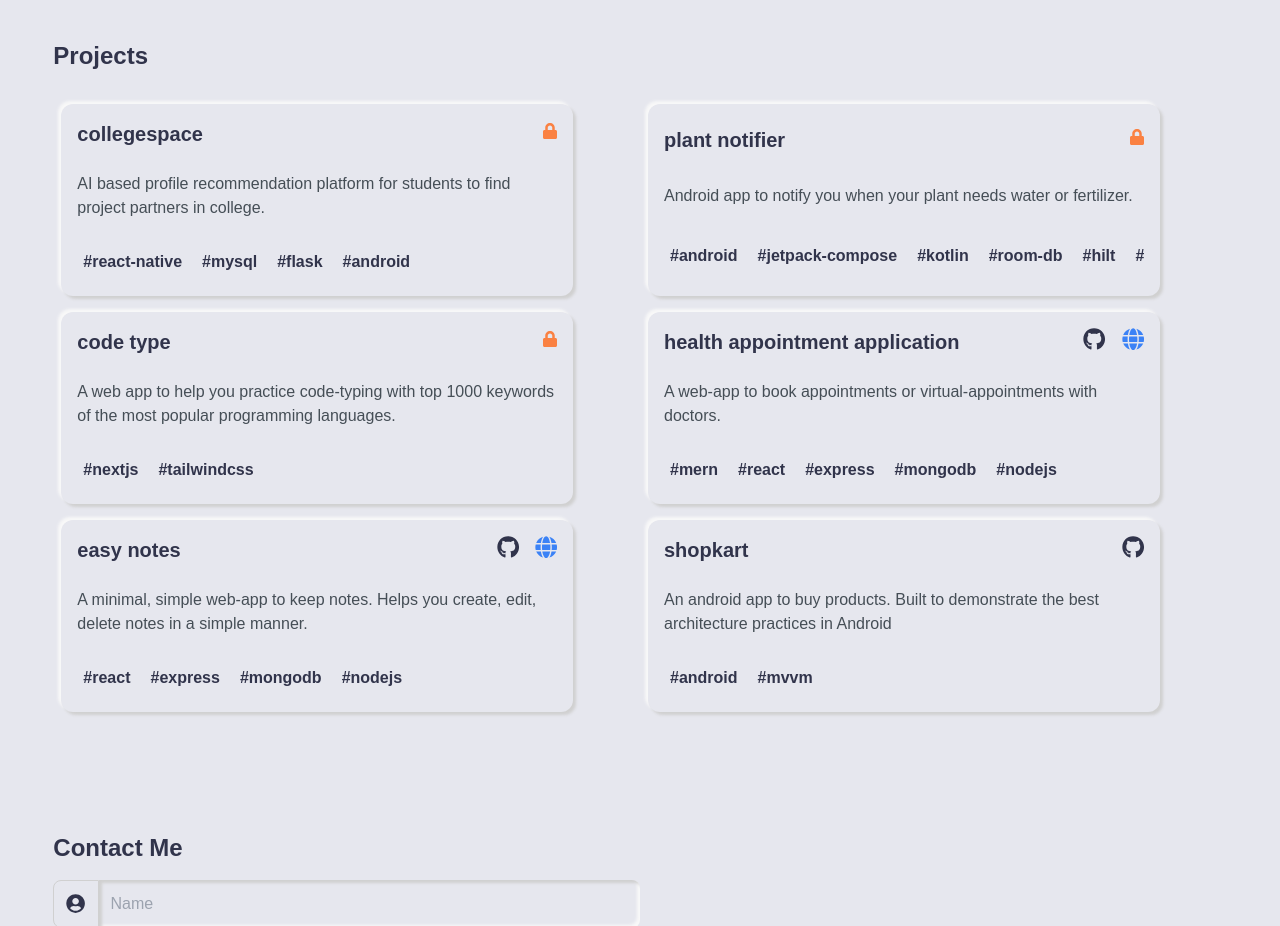
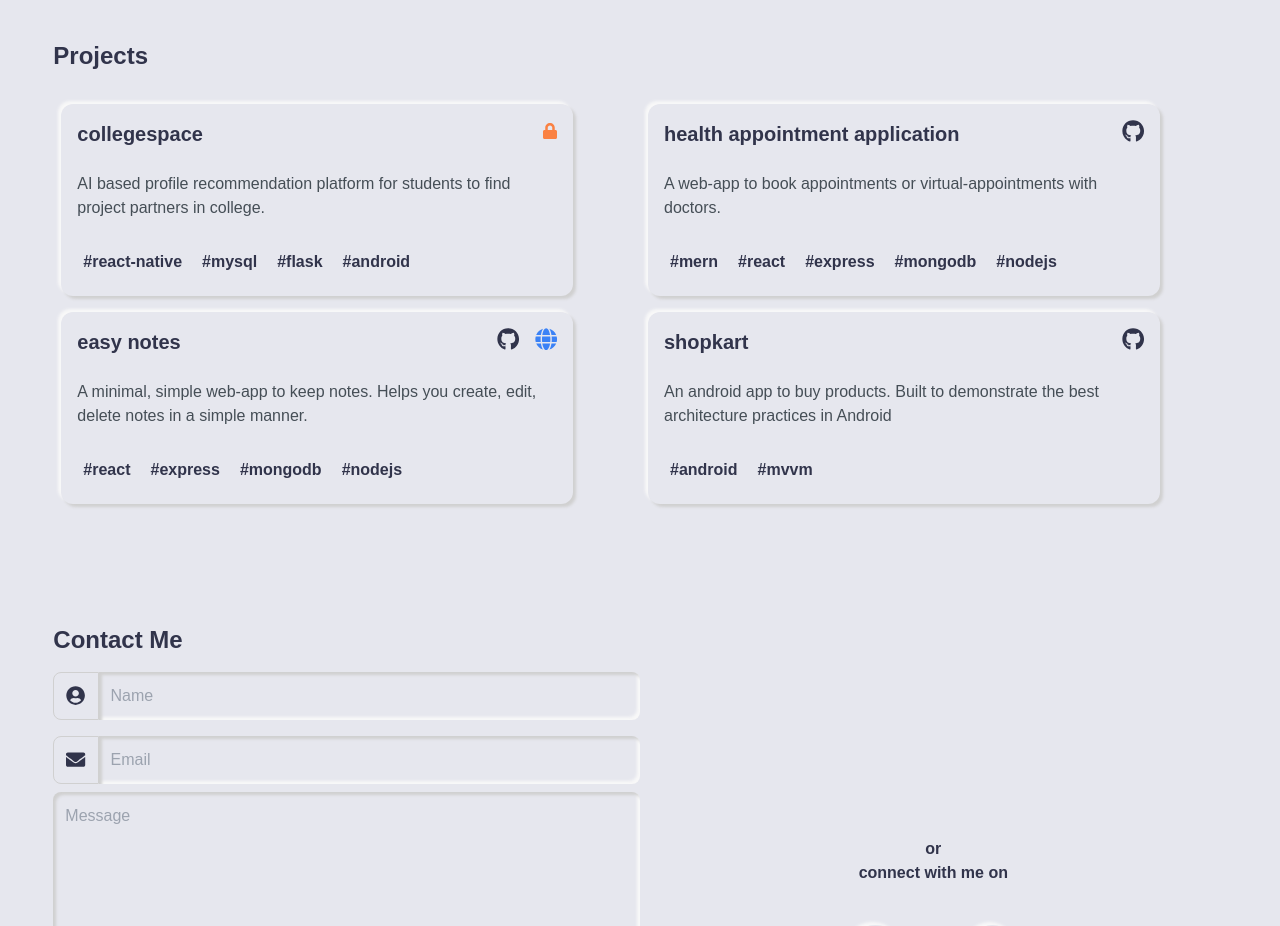
Before and after one commit to siddheshkothadi/siddheshkothadi, a Next.js app: page / in a window 1280 px wide. Shown: the part 1640-2566 px from the top of the page. Built offline with nearby package versions, Linux system fonts and the light colour scheme.

Commit message:
filtered projects

```diff
--- a/components/Footer.js
+++ b/components/Footer.js
@@ -7,7 +7,7 @@ export default function Footer() {
     <footer className=" text-drCurrentLine dark:text-gray-400 py-6 px-6">
       <p className="text-center">
         Find an issue with this page?{" "}
-        <a href="#" target="_blank">
+        <a href="">
           <strong className="text-drCurrentLine dark:text-gray-100">
             Fix it on GitHub
           </strong>
--- a/components/ProjectSection.js
+++ b/components/ProjectSection.js
@@ -11,32 +11,32 @@ const projects = [
     gitHubLink: null,
     liveLink: null,
   },
-  {
-    name: "Plant Notifier",
-    description:
-      "Android app to notify you when your plant needs water or fertilizer.",
-    tags: [
-      "android",
-      "jetpack-compose",
-      "kotlin",
-      "room-db",
-      "hilt",
-      "flow",
-      "mvvm",
-    ],
-    isProtected: true,
-    gitHubLink: null,
-    liveLink: null,
-  },
-  {
-    name: "Code Type",
-    description:
-      "A web app to help you practice code-typing with top 1000 keywords of the most popular programming languages.",
-    tags: ["nextjs", "tailwindcss"],
-    isProtected: true,
-    gitHubLink: null,
-    liveLink: null,
-  },
+  // {
+  //   name: "Plant Notifier",
+  //   description:
+  //     "Android app to notify you when your plant needs water or fertilizer.",
+  //   tags: [
+  //     "android",
+  //     "jetpack-compose",
+  //     "kotlin",
+  //     "room-db",
+  //     "hilt",
+  //     "flow",
+  //     "mvvm",
+  //   ],
+  //   isProtected: true,
+  //   gitHubLink: null,
+  //   liveLink: null,
+  // },
+  // {
+  //   name: "Code Type",
+  //   description:
+  //     "A web app to help you practice code-typing with top 1000 keywords of the most popular programming languages.",
+  //   tags: ["nextjs", "tailwindcss"],
+  //   isProtected: true,
+  //   gitHubLink: null,
+  //   liveLink: null,
+  // },
   {
     name: "Health Appointment Application",
     description:
@@ -45,7 +45,8 @@ const projects = [
     isProtected: false,
     gitHubLink:
       "https://github.com/Project-Based-Learning-IT/healthcare-appointment-scheduling-app",
-    liveLink: "https://healthcareapp.netlify.app/",
+    // liveLink: "https://healthcareapp.netlify.app/",
+    liveLink: null,
   },
   {
     name: "Easy Notes",
```
